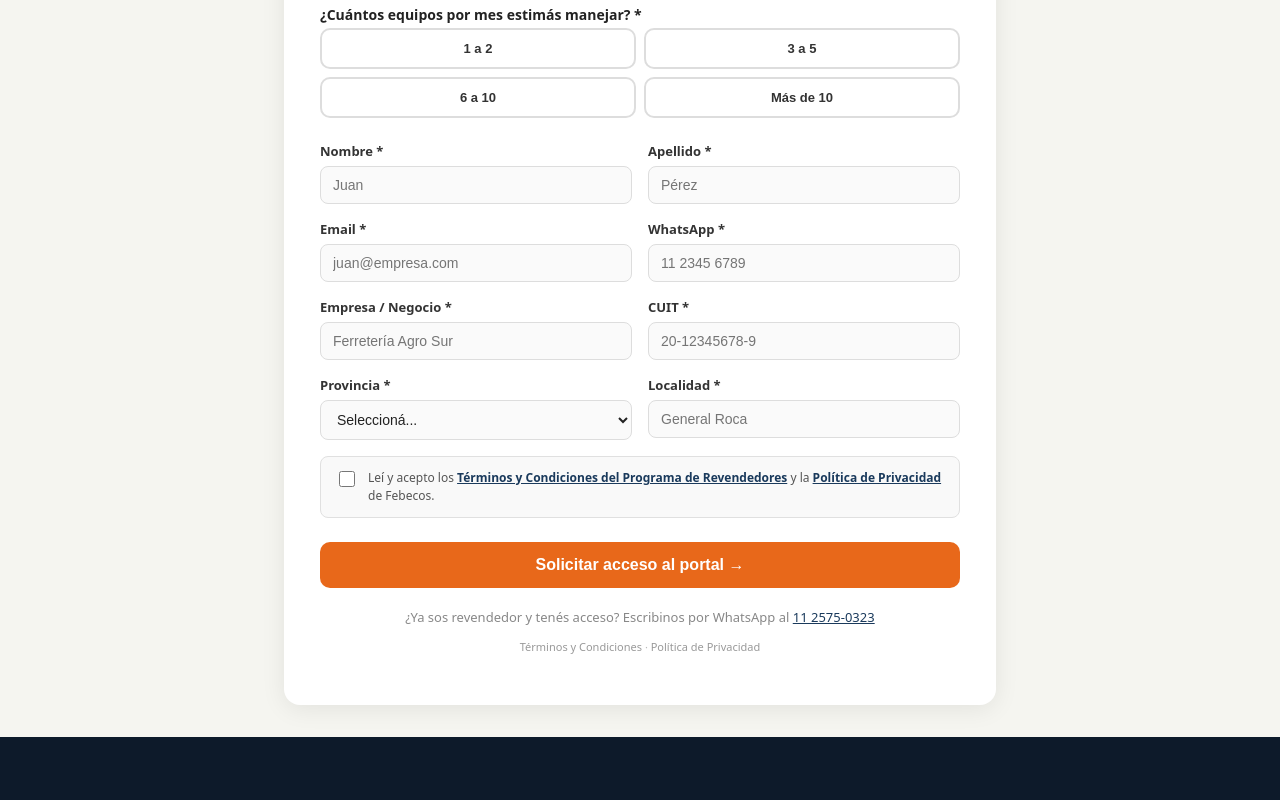
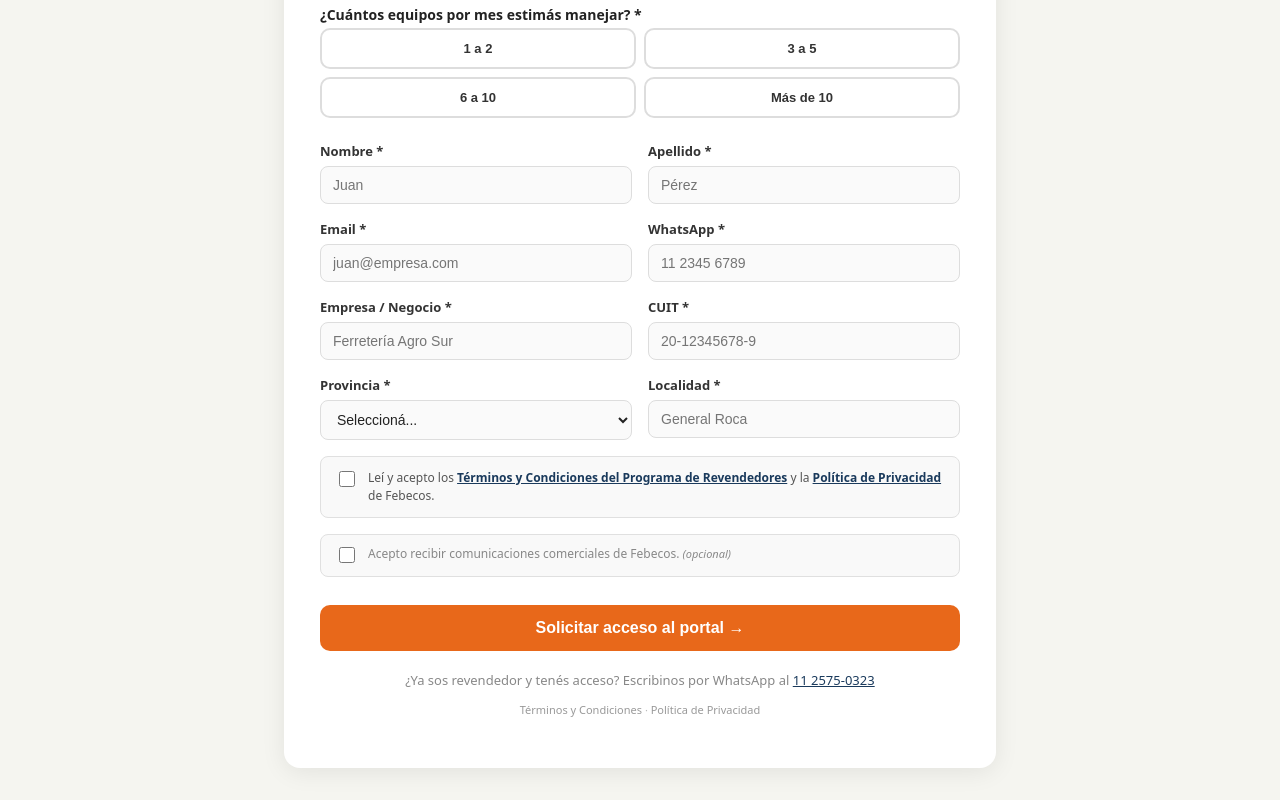
Before and after one commit to Febecos/revendedores, a Next.js app: page / in a window 1280 px wide. Shown: the part 698-1498 px from the top of the page. Before the commit the page ends 1435 px from the top, so only its background shows below. Built offline with nearby package versions, Linux system fonts and the light colour scheme.

Commit message:
chore: eliminar ruta temporal tmp-cleanup

```diff
--- a/public/calculadora.html
+++ b/public/calculadora.html
@@ -508,7 +508,7 @@ const CATALOGO_IMGS={'HD-2SS 1.5-75-36-210':{img:'https://dcdn-us.mitiendanube.c
 function getKitInfo(codigo){if(!codigo)return null;if(CATALOGO_IMGS[codigo])return CATALOGO_IMGS[codigo];for(const[key,val]of Object.entries(CATALOGO_IMGS)){if(codigo.includes(key)||key.includes(codigo.split(' ')[0]))return val;}return null;}
 
 const ZONAS_SOLAR=[{region:'Norte (NOA/NEA)',factor:0.95,diasUso:347,provincias:['Salta','Jujuy','Tucumán','Santiago del Estero','Formosa','Chaco','Misiones','Corrientes'],hspVerano:7.5,hspInvierno:5.5,hspPromedio:6.5},{region:'Centro-Litoral',factor:0.85,diasUso:311,provincias:['Santa Fe','Entre Ríos','Córdoba','Buenos Aires','CABA'],hspVerano:6.5,hspInvierno:3.8,hspPromedio:5.2},{region:'Cuyo',factor:0.82,diasUso:299,provincias:['Mendoza','San Juan','La Rioja','Catamarca','San Luis'],hspVerano:7.0,hspInvierno:4.8,hspPromedio:5.9},{region:'Pampeana sur',factor:0.75,diasUso:274,provincias:['La Pampa'],hspVerano:6.5,hspInvierno:3.2,hspPromedio:4.9},{region:'Patagonia norte',factor:0.65,diasUso:237,provincias:['Río Negro','Neuquén'],hspVerano:6.8,hspInvierno:2.8,hspPromedio:4.8},{region:'Patagonia sur',factor:0.55,diasUso:201,provincias:['Chubut','Santa Cruz','Tierra del Fuego'],hspVerano:5.5,hspInvierno:2.5,hspPromedio:4.0}];
-const SUGGEST_API='https://simulador-roi-seven.vercel.app/api/suggest-pump';
+const SUGGEST_API='https://roi.febecos.com/api/suggest-pump';
 const DIAM_TO_PULG={'63mm':2,'75mm':2,'80-90mm':3,'100mm':3,'110-115mm':4,'6ormas':6};
 let solarDiamPerf='100mm',solarMCA=null,solarCaudal=null;
 
--- a/src/app/api/tmp-cleanup/route.ts
+++ /dev/null
@@ -1,35 +0,0 @@
-// RUTA TEMPORAL — borrar después de usar
-import { NextRequest, NextResponse } from 'next/server'
-import { getDb } from '@/lib/db'
-
-const SECRET = 'febecos-cleanup-2026'
-
-export async function GET(req: NextRequest) {
-  const s = req.nextUrl.searchParams.get('secret')
-  if (s !== SECRET) return NextResponse.json({ error: 'no' }, { status: 401 })
-
-  const email = req.nextUrl.searchParams.get('email') || ''
-  const action = req.nextUrl.searchParams.get('action') || 'search'
-  const sql = getDb()
-
-  if (action === 'search') {
-    const rows = await sql`
-      SELECT id, nombre, apellido, email, estado, created_at
-      FROM solicitudes_revendedor
-      WHERE email ILIKE ${'%' + email + '%'}
-      ORDER BY created_at DESC
-    `
-    return NextResponse.json({ rows })
-  }
-
-  if (action === 'delete') {
-    const rows = await sql`
-      DELETE FROM solicitudes_revendedor
-      WHERE email ILIKE ${'%' + email + '%'}
-      RETURNING id, nombre, email
-    `
-    return NextResponse.json({ deleted: rows })
-  }
-
-  return NextResponse.json({ error: 'action inválida' })
-}
--- a/src/app/page.tsx
+++ b/src/app/page.tsx
@@ -47,6 +47,7 @@ export default function Home() {
   const [estado, setEstado] = useState<'idle' | 'loading' | 'ok' | 'error'>('idle')
   const [errores, setErrores] = useState<Record<string, boolean>>({})
   const [aceptaTerminos, setAceptaTerminos] = useState(false)
+  const [aceptaMarketing, setAceptaMarketing] = useState(false)
 
   const toggleTipo = (id: string) => {
     setTipos(prev => prev.includes(id) ? prev.filter(t => t !== id) : [...prev, id])
@@ -93,6 +94,9 @@ export default function Home() {
           experiencia_anos: expAnos,
           experiencia_solar: expSolar,
           equipos_mes: equiposMes,
+          acepta_terminos: aceptaTerminos,
+          acepta_marketing: aceptaMarketing,
+          version_terminos: '1.1',
         })
       })
       if (res.ok) setEstado('ok')
@@ -349,6 +353,23 @@ export default function Home() {
         </div>
         {errores.terminos && <p style={{ ...s.errorMsg, marginBottom: 10 }}>Debés aceptar los términos y condiciones para continuar.</p>}
 
+        {/* Checkbox marketing — optativo */}
+        <div style={{
+          display: 'flex', alignItems: 'flex-start', gap: 10, marginBottom: 20,
+          padding: '10px 14px', borderRadius: 8, background: '#f9f9f9', border: '1.5px solid #e0e0e0',
+        }}>
+          <input
+            type="checkbox"
+            id="acepta-marketing"
+            checked={aceptaMarketing}
+            onChange={e => setAceptaMarketing(e.target.checked)}
+            style={{ marginTop: 2, width: 16, height: 16, cursor: 'pointer', accentColor: '#1a3a5c', flexShrink: 0 }}
+          />
+          <label htmlFor="acepta-marketing" style={{ fontSize: 12, color: '#888', lineHeight: 1.5, cursor: 'pointer' }}>
+            Acepto recibir comunicaciones comerciales de Febecos. <em style={{ fontSize: 11 }}>(opcional)</em>
+          </label>
+        </div>
+
         <button
           style={{ ...s.boton, opacity: estado === 'loading' ? 0.7 : 1 }}
           onClick={handleSubmit}
```
